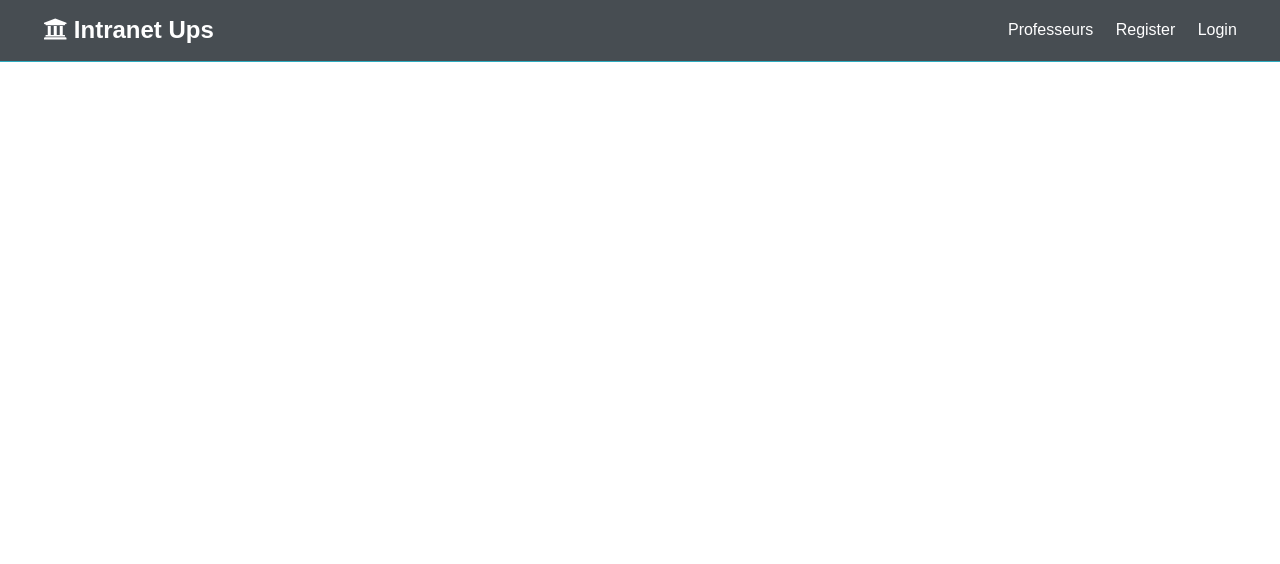
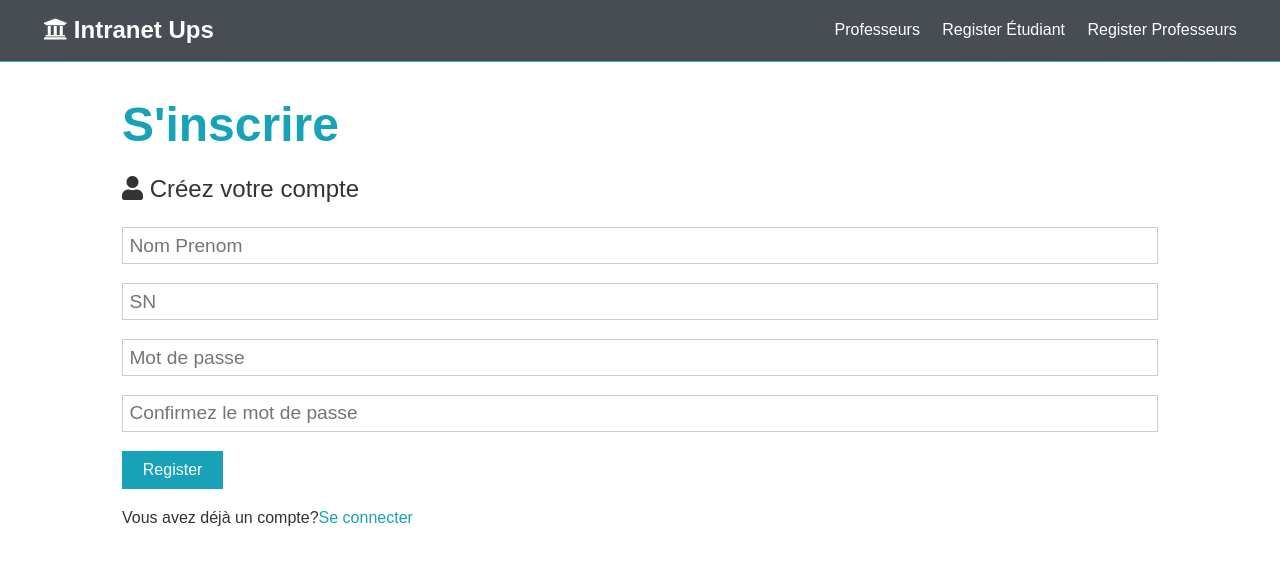
Before and after one commit to HcinetA/UPS-MGMT, a React (Create React App) app in the folder client/: page /registerprof in a window 1280 px wide. Shown: the top 564 px of the page. Built offline with nearby package versions, Linux system fonts and the light colour scheme; no server answers.

Commit message:
Register Prof Reducer

```diff
--- a/client/src/App.js
+++ b/client/src/App.js
@@ -4,6 +4,8 @@ import Navbar from './components/layout/Navbar';
 import Landing from './components/layout/Landing';
 import Login from './components/auth/Login';
 import Register from './components/auth/Register';
+import LoginProf from './components/auth/LoginProf';
+import RegisterProf from './components/auth/RegisterProf';
 import Alert from './components/layout/Alert';
 import Dashboard from './components/dashboard/Dashboard';
 import PrivateRoute from './components/routing/PrivateRoute';
@@ -35,6 +37,8 @@ const App = () => {
             <Switch>
               <Route exact path='/register' component={Register} />
               <Route exact path='/login' component={Login} />
+              <Route exact path='/registerprof' component={RegisterProf} />
+              <Route exact path='/loginprof' component={LoginProf} />
               <PrivateRoute exact path='/dashboard' component={Dashboard} />
             </Switch>
           </section>
--- /dev/null
+++ b/client/src/actions/pauth.js
@@ -0,0 +1,30 @@
+import axios from 'axios';
+import { setAlert } from './alert';
+import { REGISTERPROF_SUCCESS, REGISTERPROF_FAIL } from './types';
+
+// Register Prof
+export const registerProf = ({ name, SN, password }) => async (dispatch) => {
+  const config = {
+    headers: {
+      'Content-Type': 'application/json',
+    },
+  };
+
+  const body = JSON.stringify({ name, SN, password });
+
+  try {
+    const res = await axios.post('/api/profs', body, config);
+    dispatch({
+      type: REGISTERPROF_SUCCESS,
+      payload: res.data,
+    });
+  } catch (err) {
+    const errors = err.response.data.errors;
+    if (errors) {
+      errors.forEach((error) => dispatch(setAlert(error.msg, 'danger')));
+    }
+    dispatch({
+      type: REGISTERPROF_FAIL,
+    });
+  }
+};
--- a/client/src/actions/types.js
+++ b/client/src/actions/types.js
@@ -7,3 +7,7 @@ export const AUTH_ERROR = 'AUTH_ERROR';
 export const LOGIN_SUCCESS = 'LOGIN_SUCCESS';
 export const LOGIN_FAIL = 'LOGIN_FAIL';
 export const LOGOUT = 'LOGOUT';
+export const GET_PROFILE = 'GET_PROFILE';
+export const PROFILE_ERROR = 'PROFILE_ERROR';
+export const REGISTERPROF_SUCCESS = 'REGISTERPROF_SUCCESS';
+export const REGISTERPROF_FAIL = 'REGISTERPROF_FAIL';
--- /dev/null
+++ b/client/src/components/auth/LoginProf.js
@@ -0,0 +1,54 @@
+import React, { Fragment, useState } from 'react';
+import { Link } from 'react-router-dom';
+const LoginProf = () => {
+  const [formData, setFormData] = useState({
+    SN: '',
+    password: '',
+  });
+  const { SN, password } = formData;
+  const onChange = (e) =>
+    setFormData({ ...formData, [e.target.name]: e.target.value });
+  const onSubmit = async (e) => {
+    e.preventDefault();
+
+    console.log('SUCCESS');
+  };
+  return (
+    <Fragment>
+      {' '}
+      <h1 className='large text-primary'>Se connecter</h1>
+      <p className='lead'>
+        <i className='fas fa-user'></i> Connectez-vous à votre compte
+      </p>
+      <form className='form' onSubmit={(e) => onSubmit(e)}>
+        <div className='form-group'>
+          <input
+            type='text'
+            placeholder='SN'
+            name='SN'
+            value={SN}
+            onChange={(e) => onChange(e)}
+            required
+          />
+        </div>
+        <div className='form-group'>
+          <input
+            type='password'
+            placeholder='Mot de passe            '
+            name='password'
+            minLength='6'
+            value={password}
+            onChange={(e) => onChange(e)}
+          />
+        </div>
+
+        <input type='submit' className='btn btn-primary' value='Se connecter' />
+      </form>
+      <p className='my-1'>
+        Je n'ai pas de compte ?<Link to='/registerprof'>S'inscrire</Link>
+      </p>
+    </Fragment>
+  );
+};
+
+export default LoginProf;
--- /dev/null
+++ b/client/src/components/auth/RegisterProf.js
@@ -0,0 +1,92 @@
+import React, { Fragment, useState } from 'react';
+import { connect } from 'react-redux';
+import { Link } from 'react-router-dom';
+import { setAlert } from '../../actions/alert';
+import { registerProf } from '../../actions/pauth';
+import PropTypes from 'prop-types';
+
+const RegisterProf = ({ setAlert, registerProf }) => {
+  const [formData, setFormData] = useState({
+    name: '',
+    SN: '',
+    password: '',
+    password2: '',
+  });
+  const { name, SN, password, password2 } = formData;
+  const onChange = (e) =>
+    setFormData({ ...formData, [e.target.name]: e.target.value });
+  const onSubmit = async (e) => {
+    e.preventDefault();
+    if (password !== password2) {
+      setAlert('passwords do not match', 'danger');
+    } else {
+      registerProf({
+        name,
+        SN,
+        password,
+      });
+    }
+  };
+  return (
+    <Fragment>
+      {' '}
+      <h1 className='large text-primary'>S'inscrire</h1>
+      <p className='lead'>
+        <i className='fas fa-user'></i> Créez votre compte
+      </p>
+      <form className='form' onSubmit={(e) => onSubmit(e)}>
+        <div className='form-group'>
+          <input
+            type='text'
+            placeholder='Nom Prenom'
+            name='name'
+            value={name}
+            onChange={(e) => onChange(e)}
+            required
+          />
+        </div>
+        <div className='form-group'>
+          <input
+            type='text'
+            placeholder='SN'
+            name='SN'
+            value={SN}
+            onChange={(e) => onChange(e)}
+            required
+          />
+        </div>
+        <div className='form-group'>
+          <input
+            type='password'
+            placeholder='Mot de passe            '
+            name='password'
+            minLength='6'
+            value={password}
+            onChange={(e) => onChange(e)}
+          />
+        </div>
+        <div className='form-group'>
+          <input
+            type='password'
+            placeholder='Confirmez le mot de passe
+            '
+            name='password2'
+            minLength='6'
+            value={password2}
+            onChange={(e) => onChange(e)}
+          />
+        </div>
+        <input type='submit' className='btn btn-primary' value='Register' />
+      </form>
+      <p className='my-1'>
+        Vous avez déjà un compte?
+        <Link to='/loginprof'>Se connecter</Link>
+      </p>
+    </Fragment>
+  );
+};
+RegisterProf.propTypes = {
+  setAlert: PropTypes.func.isRequired,
+  registerProf: PropTypes.func.isRequired,
+};
+export default connect(null, { setAlert, registerProf })(RegisterProf);
--- a/client/src/components/layout/Landing.js
+++ b/client/src/components/layout/Landing.js
@@ -12,7 +12,7 @@ const Landing = () => {
             <Link to='login' className='btn btn-primary'>
               Loign Etudiants
             </Link>
-            <Link to='login' className='btn btn-light'>
+            <Link to='loginprof' className='btn btn-light'>
               Login Professeurs
             </Link>
           </div>
--- a/client/src/components/layout/Navbar.js
+++ b/client/src/components/layout/Navbar.js
@@ -19,13 +19,13 @@ const Navbar = ({ auth: { isAuthenticated, loading }, logout }) => {
   const guestLinks = (
     <ul>
       <li>
-        <a href='profiles.html'>Professeurs</a>
+        <a href='#!'>Professeurs</a>
       </li>
       <li>
-        <Link to='register'>Register</Link>
+        <Link to='register'>Register Étudiant </Link>
       </li>
       <li>
-        <Link to='login'>Login</Link>
+        <Link to='registerprof'>Register Professeurs</Link>
       </li>
     </ul>
   );
--- a/client/src/reducers/index.js
+++ b/client/src/reducers/index.js
@@ -1,7 +1,11 @@
 import { combineReducers } from 'redux';
 import alert from './alert';
 import auth from './auth';
+import pauth from './pauth';
+import profile from './profile';
+
 export default combineReducers({
   alert,
   auth,
+  pauth,
 });
--- /dev/null
+++ b/client/src/reducers/pauth.js
@@ -0,0 +1,34 @@
+import { REGISTERPROF_SUCCESS, REGISTERPROF_FAIL } from '../actions/types';
+
+const initialState1 = {
+  token: localStorage.getItem('token'),
+  isAuthenticated: null,
+  loading: true,
+  prof: null,
+};
+
+export default function (state = initialState1, action) {
+  const { type, payload } = action;
+
+  switch (type) {
+    case REGISTERPROF_SUCCESS:
+      localStorage.setItem('token', payload.token);
+      return {
+        ...state,
+        ...payload,
+        isAuthenticated: true,
+        loading: false,
+      };
+    case REGISTERPROF_FAIL:
+      localStorage.removeItem('token');
+      return {
+        ...state,
+        token: null,
+        isAuthenticated: false,
+        loading: false,
+      };
+
+    default:
+      return state;
+  }
+}
--- /dev/null
+++ b/client/src/reducers/profile.js
@@ -0,0 +1,12 @@
+const initialState = {
+  profile: null,
+  profiles: [],
+  loading: true,
+  error: {},
+};
+
+export default function (state = initialState, action) {
+  const { type, payload } = action;
+  switch (type) {
+  }
+}
```
